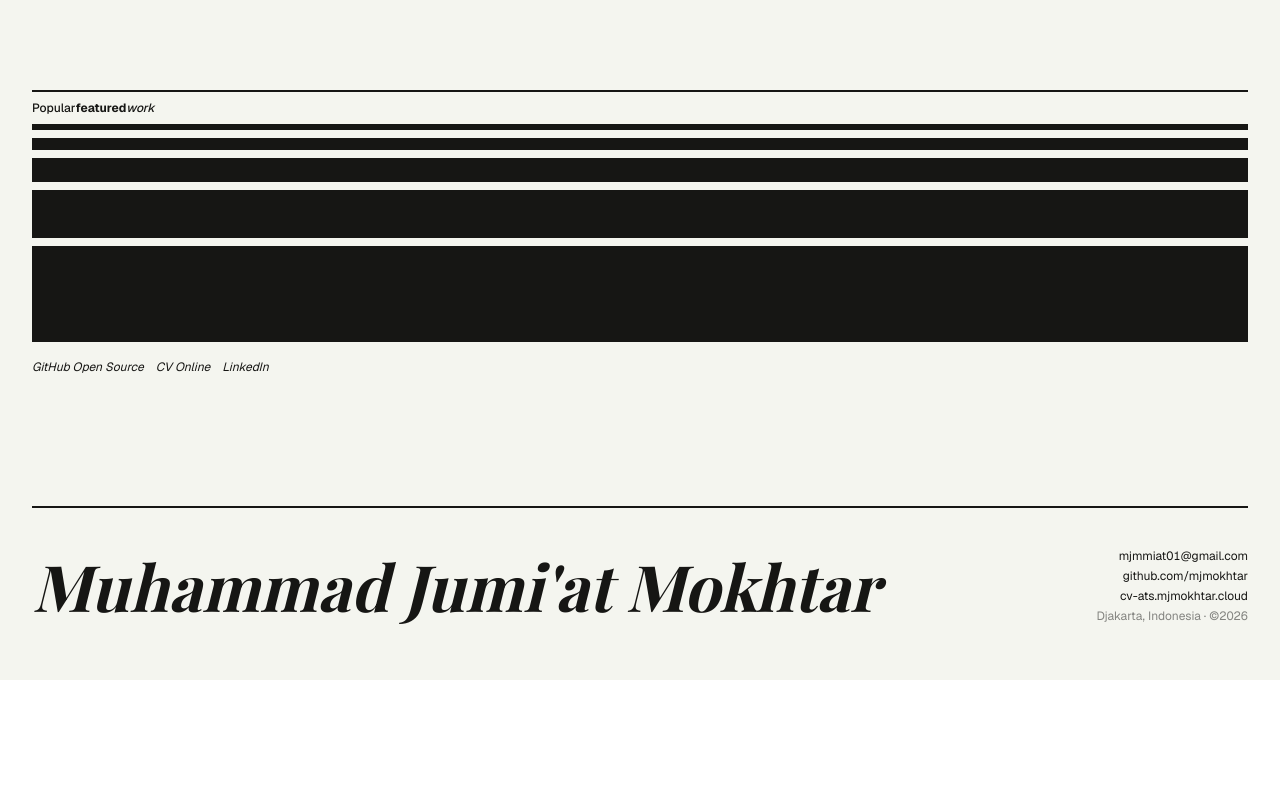
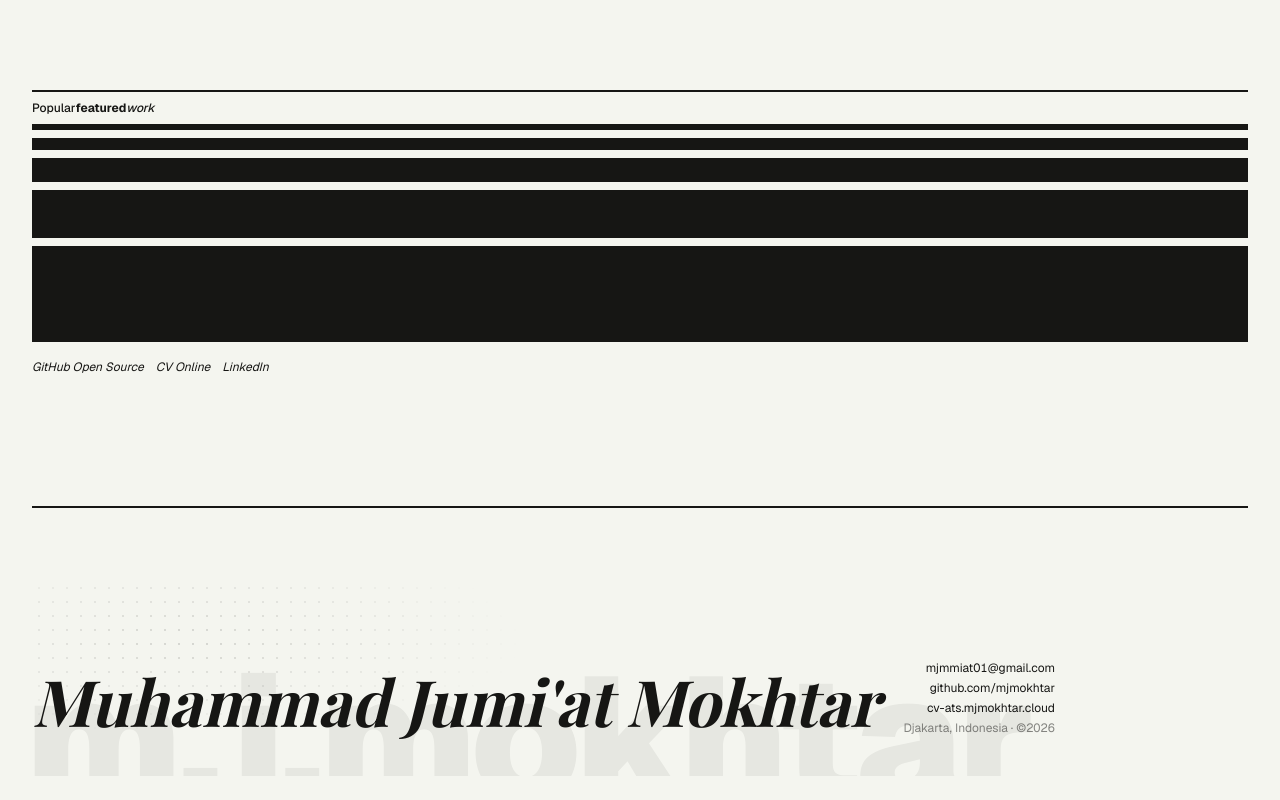
Before and after one commit to mjmokhtar/mj-portfolio, a Vue app: page / in a window 1280 px wide. Shown: the part 5289-6089 px from the top of the page. Before the commit the page ends 5969 px from the top, so only its background shows below. Built offline with nearby package versions, Linux system fonts and the light colour scheme; a web font is replaced by a local one.

Commit message:
update footer new commit

```diff
--- a/src/components/FeaturedSection.vue
+++ b/src/components/FeaturedSection.vue
@@ -51,16 +51,23 @@ import { meta } from '../data/meta.js'
       <div class="mt-32 space-y-2">
         <div class="h-0.5 bg-secondary"
           data-aos="fade-up"
-            data-aos-duration="3000">
-        </div>
-        <div class="flex flex-col sm:flex-row justify-between items-start sm:items-center gap-4 py-8">
+          data-aos-duration="3000" />
 
+        <div class="footer-stage">
+
+          <!-- dot grid memudar -->
+          <div class="footer-dots" />
+
+          <!-- watermark nama raksasa -->
+          <p class="footer-watermark" aria-hidden="true">m.j.mokhtar</p>
+
+          <!-- konten footer di atas watermark -->
+          <div class="relative z-10 flex flex-col sm:flex-row justify-between items-start sm:items-end gap-6 py-10">
             <p style="font-family:'Playfair Display',serif;font-size:clamp(2rem,5vw,4rem);font-weight:700;font-style:italic;line-height:1.1;color:#161614;"
               data-aos="fade-up"
               data-aos-duration="2000">
               {{ meta.name }}
             </p>
-
             <div class="flex flex-col gap-1 text-right text-xs text-secondary"
               data-aos="fade-up"
               data-aos-duration="3000">
@@ -80,6 +87,7 @@ import { meta } from '../data/meta.js'
               </a>
               <span class="opacity-50">Djakarta, Indonesia · ©2026</span>
             </div>
+          </div>
 
         </div>
       </div>
@@ -87,3 +95,46 @@ import { meta } from '../data/meta.js'
     </div>
   </section>
 </template>
+
+<style scoped>
+.footer-stage {
+  position: relative;
+  overflow: hidden;
+  min-height: 260px;
+  display: flex;
+  align-items: flex-end;
+}
+
+/* watermark nama — besar, samar, terpotong di bawah seperti Tiger Data */
+.footer-watermark {
+  position: absolute;
+  left: -0.04em;
+  bottom: -0.28em;          /* terpotong sebagian di tepi bawah */
+  font-family: 'Geist', sans-serif;
+  font-weight: 900;
+  font-size: clamp(5rem, 13.5vw, 13rem);
+  line-height: 1;
+  letter-spacing: -0.03em;
+  color: rgba(22, 22, 20, 0.06);   /* hitam sangat samar di atas cream */
+  white-space: nowrap;
+  user-select: none;
+  pointer-events: none;
+  z-index: 0;
+}
+
+/* dot grid memudar di sekitar watermark */
+.footer-dots {
+  position: absolute;
+  left: 0;
+  bottom: 0;
+  width: 60%;
+  height: 75%;
+  background-image: radial-gradient(circle, rgba(22,22,20,0.14) 1.2px, transparent 1.2px);
+  background-size: 14px 14px;
+  /* memudar radial: rapat di kiri-atas watermark, hilang ke tepi */
+  -webkit-mask-image: radial-gradient(ellipse 70% 80% at 22% 30%, black 0%, transparent 65%);
+  mask-image: radial-gradient(ellipse 70% 80% at 22% 30%, black 0%, transparent 65%);
+  pointer-events: none;
+  z-index: 0;
+}
+</style>
```
Lines whose indentation alone changed are shown as unchanged.
